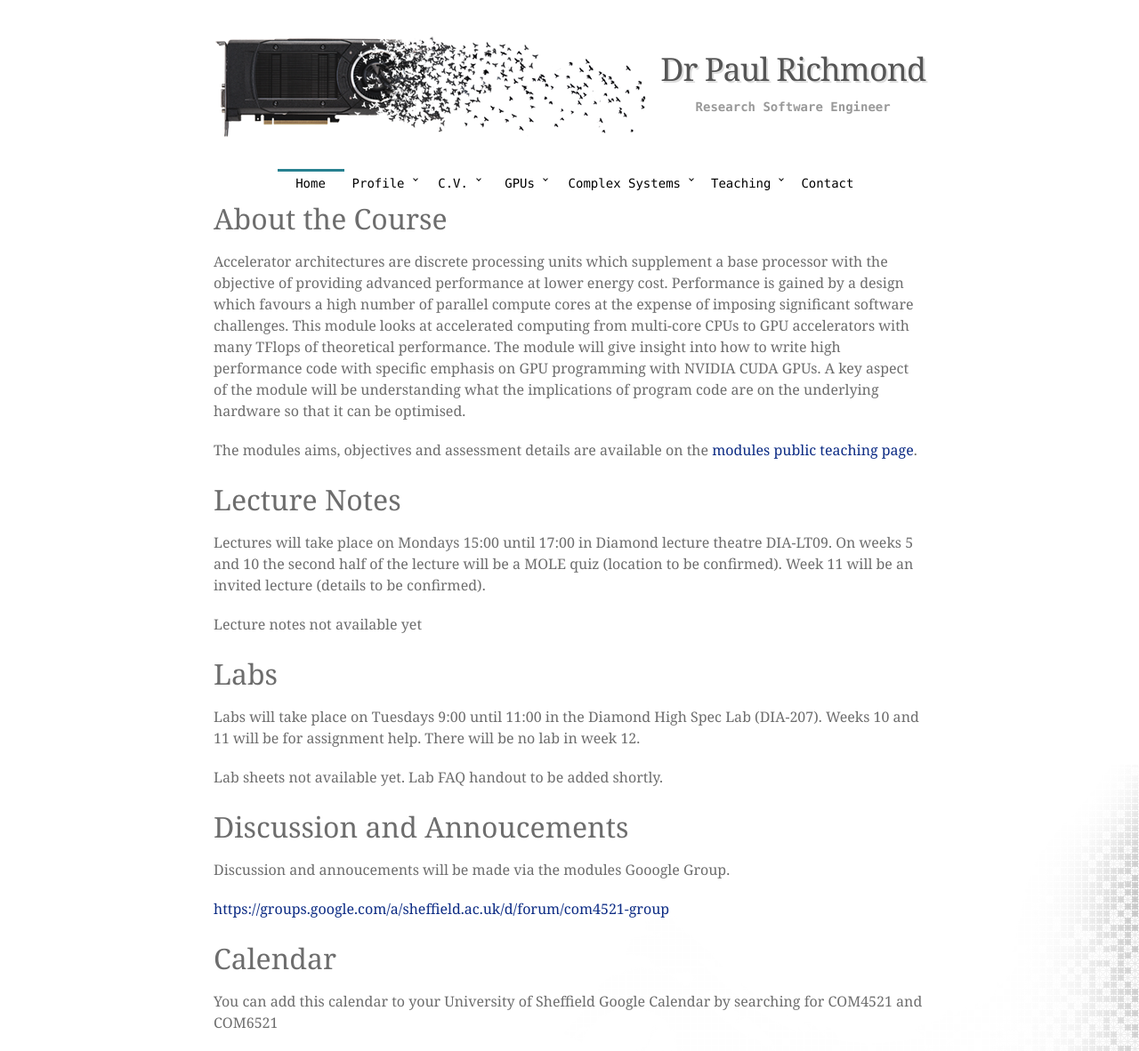
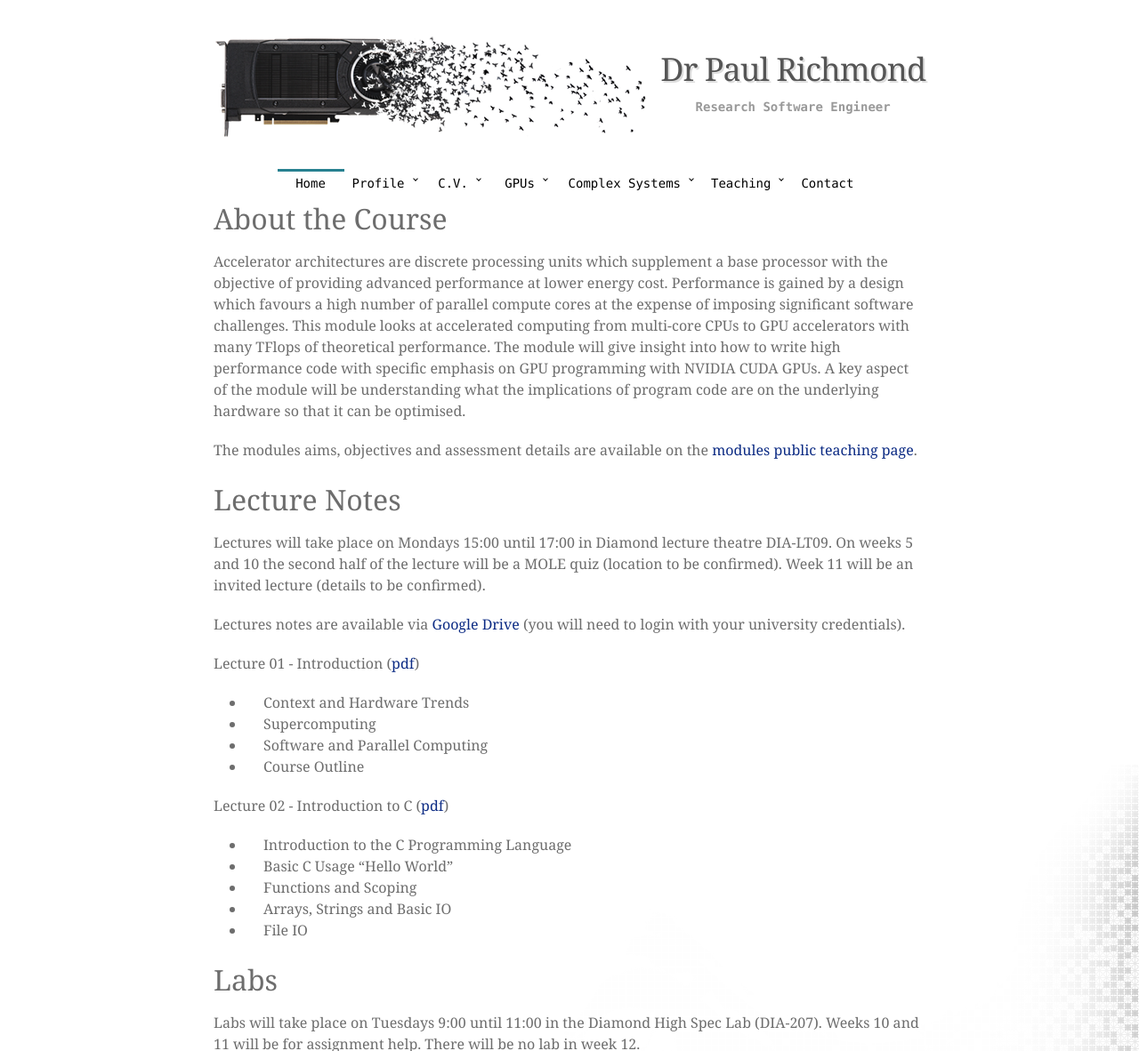
Before and after one commit to mondus/mondus.github.io, a Jekyll site: the page built from teaching/COM4521/index.md, in a window 1280 px wide and 1400 px high. Shown: the top 1182 px of the window at 89% size. Built offline with Jekyll 4.4.1, drawn with Linux system fonts in a browser that asks for light colours; nearby versions of some CDN libraries; some web fonts are replaced; some of the changed text lies outside the part shown; grey boxes are pictures that could not be loaded.

Commit message:
Week 1 content added

```diff
--- a/teaching/COM4521/index.md
+++ b/teaching/COM4521/index.md
@@ -13,14 +13,28 @@ The modules aims, objectives and assessment details are available on the [module
 
 Lectures will take place on Mondays 15:00 until 17:00 in Diamond lecture theatre DIA-LT09. On weeks 5 and 10 the second half of the lecture will be a MOLE quiz (location to be confirmed). Week 11 will be an invited lecture (details to be confirmed).
 
-Lecture notes not available yet
+Lectures notes are available via [Google Drive](https://drive.google.com/a/sheffield.ac.uk/folderview?id=0B2HbOiEppVPMNmprekpuT3UteEk&usp=sharing) (you will need to login with your university credentials).
+
+Lecture 01 - Introduction ([pdf](https://drive.google.com/a/sheffield.ac.uk/file/d/0B2HbOiEppVPMRDZodm9rcUVXZmc/view?usp=sharing))
+* Context and Hardware Trends
+* Supercomputing
+* Software and Parallel Computing
+* Course Outline
+
+Lecture 02 - Introduction to C ([pdf](https://drive.google.com/a/sheffield.ac.uk/file/d/0B2HbOiEppVPMS1RabE5Dc2dobVE/view?usp=sharing))
+* Introduction to the C Programming Language
+* Basic C Usage "Hello World"
+* Functions and Scoping
+* Arrays, Strings and Basic IO
+* File IO
 
 # Labs
 
 Labs will take place on Tuesdays 9:00 until 11:00 in the Diamond High Spec Lab (DIA-207). Weeks 10 and 11 will be for assignment help. There will be no lab in week 12.
 
-Lab sheets not available yet.
-Lab FAQ handout to be added shortly.
+Lab sheets are available via Google Drive [Lab Sheets](https://drive.google.com/a/sheffield.ac.uk/folderview?id=0B2HbOiEppVPMdHdCQS1RZGVsNXM&usp=sharing), [Lab Solutions](https://drive.google.com/a/sheffield.ac.uk/folderview?id=0B2HbOiEppVPMV3VsSjA1SFo5ODQ&usp=sharing) (you will need to login with your university credentials).
+
+Lab 01 - C Programming [Lab Sheet](https://drive.google.com/a/sheffield.ac.uk/file/d/0B2HbOiEppVPMc0tzQ2lCNzdSNkk/view?usp=sharing) | [Source Code](https://drive.google.com/a/sheffield.ac.uk/file/d/0B2HbOiEppVPMZzRGTUpnY1pwYW8/view?usp=sharing) | Solution
 
 # Discussion and Annoucements
 
```
